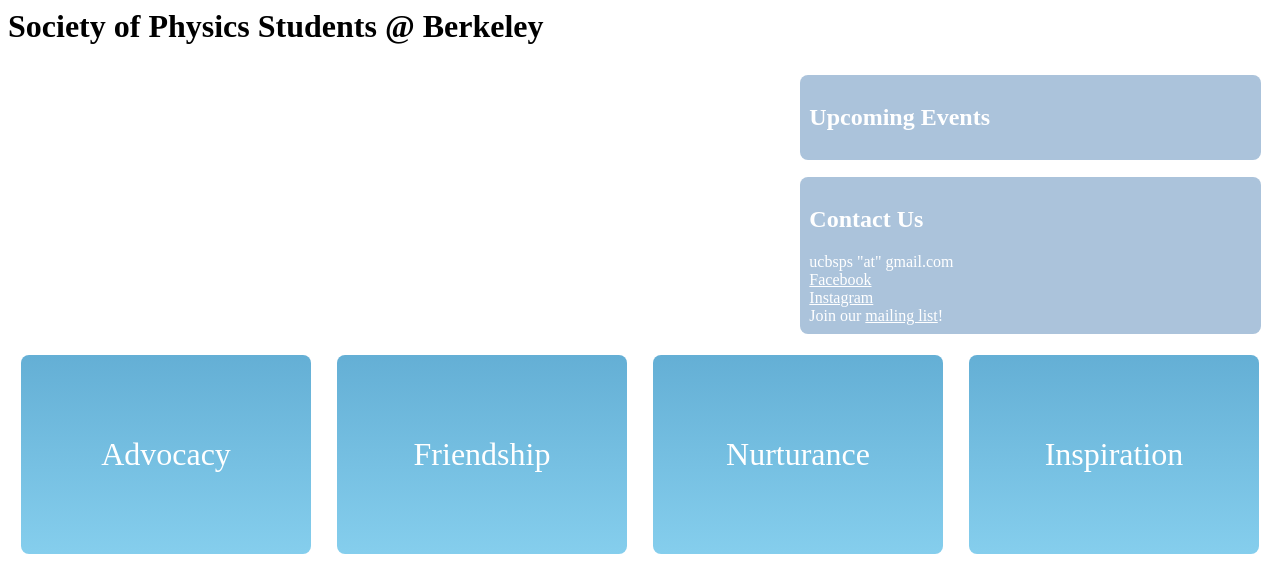
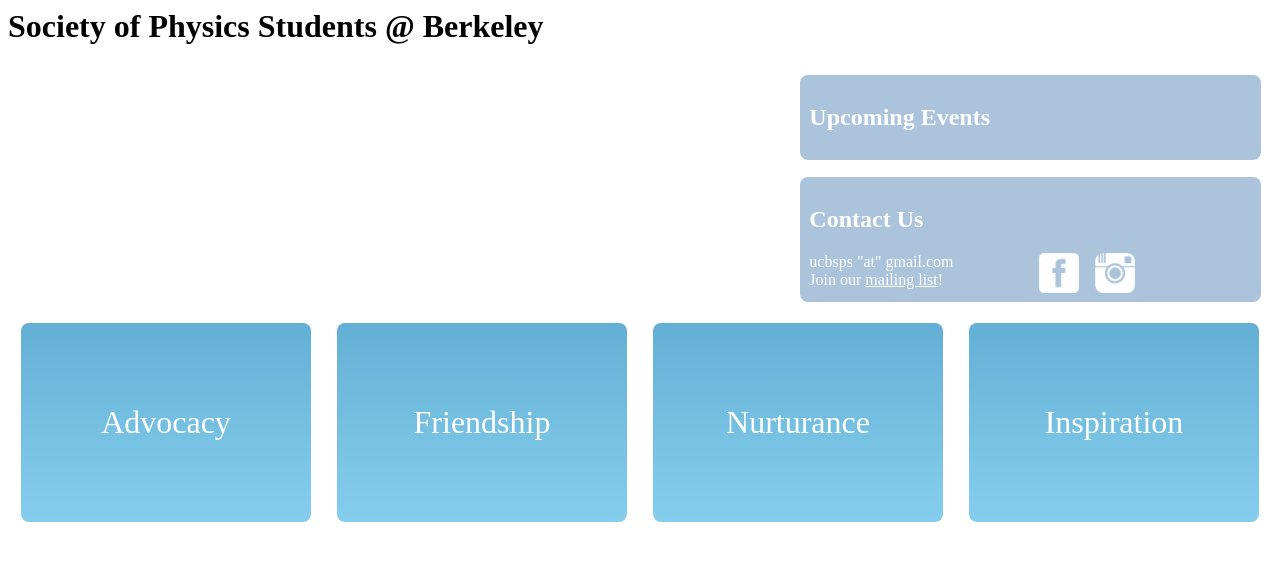
Before and after one commit to ucbsps/sps_web_2020, a Django app: template templates/home.html in a window 1280 px wide. Shown: the top 565 px of the page. Run offline with Django 3.2, Linux system fonts and the light colour scheme; the template is opened without the code that fills it, so the values that code supplies are empty.

Commit message:
Minor changes to home page

```diff
--- a/templates/home.html
+++ b/templates/home.html
@@ -63,6 +63,20 @@
 			 margin: 2%;
 			 background-color: var(--blue-3);
 			 border-radius: 0.5em;
+			 float: left;
+		 }
+
+		 div.contact-us >ul {
+			 width: 50%;
+			 float: left;
+		 }
+
+		 div.contact-us a.logo {
+			 text-decoration: none;
+		 }
+
+		 div.contact-us img {
+			 height: 2.5em;
 			 float: left;
 		 }
 
@@ -149,10 +163,18 @@
 		 }
 
 		 .slideshow-image {
-			 width: 100%;
+			 width: 96%;
+			 padding: 2%;
+			 background-color: var(--blue-1);
 			 display: none;
 			 position: absolute;
 			 z-index: 0;
+			 border-radius: 0.5em;
+		 }
+
+		 img.logo {
+			 margin-left: 0.5em;
+			 margin-right: 0.5em;
 		 }
 		</style>
 
@@ -235,7 +257,9 @@
 					<div class="event">
 						{% if event.title %}
 						<a href="/events">
-							<p>{% autoescape on %} {{ event.title }} {% endautoescape %}</p>
+							<p class="content">
+								{% autoescape on %} {{ event.title }} {% endautoescape %}
+							</p>
 						</a>
 						{% else %}
 						<hr />
@@ -263,11 +287,15 @@
 				<h2 class="content-main-header">Contact Us</h2>
 				<ul>
 					<li>ucbsps "at" gmail.com</li>
-					<li><a href="https://www.facebook.com/groups/474568829304662/">Facebook</a></li>
-					<li><a href="">Instagram</a></li>
 					<li>Join our
 						<a href="https://mailchi.mp/ca30b4050b69/mailing_list">mailing list</a>!</li>
 				</ul>
+				<a class="logo" href="https://www.facebook.com/groups/474568829304662/">
+					<img class="logo" src="/static/images/facebook_logo.png" />
+				</a>
+				<a class="logo" href="">
+					<img class="logo" src="/static/images/instagram_logo.png" />
+				</a>
 			</div>
 		</div>
 
```
Also changed, not shown: static/images/facebook_logo.png (added), static/images/instagram_logo.png (added).
